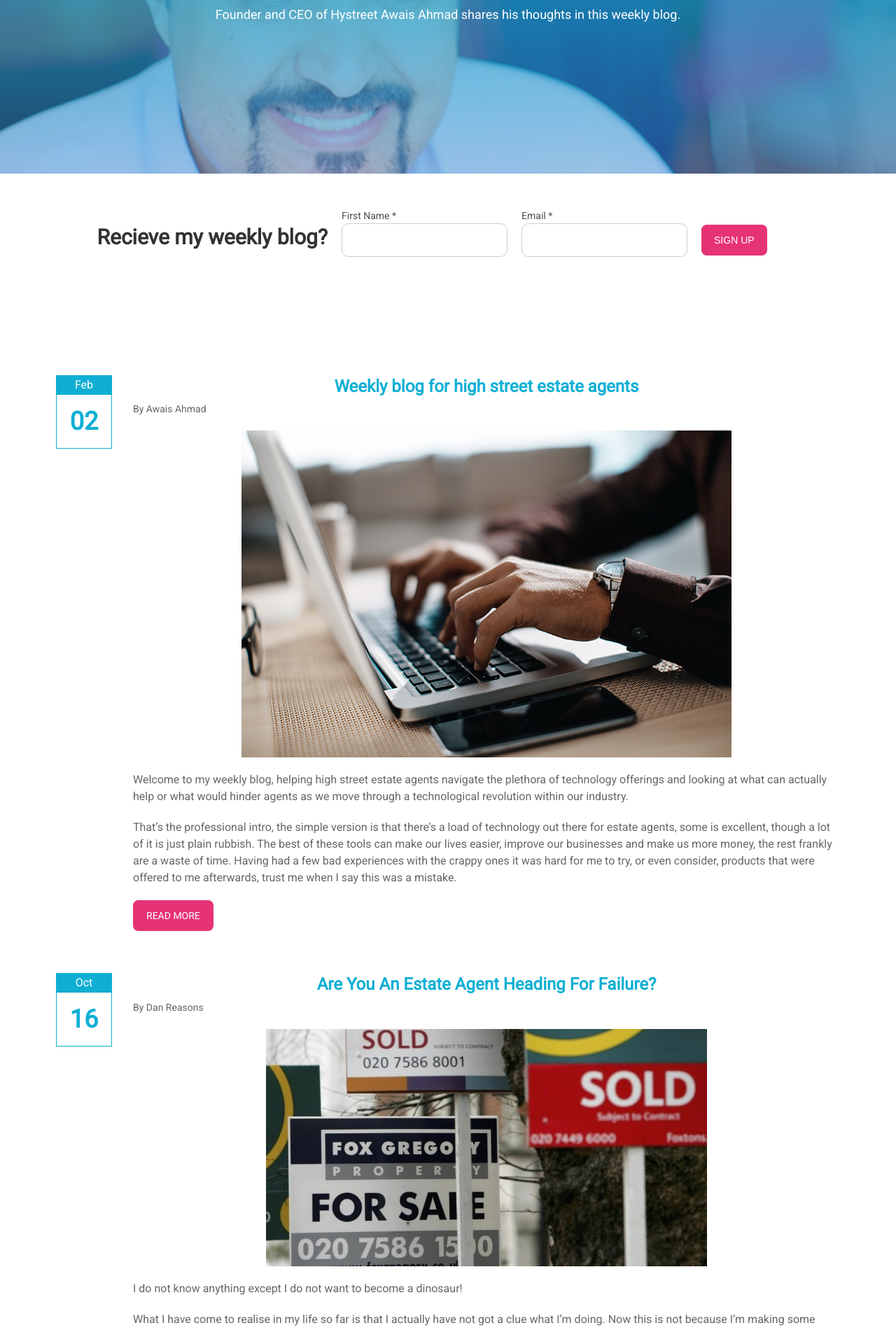
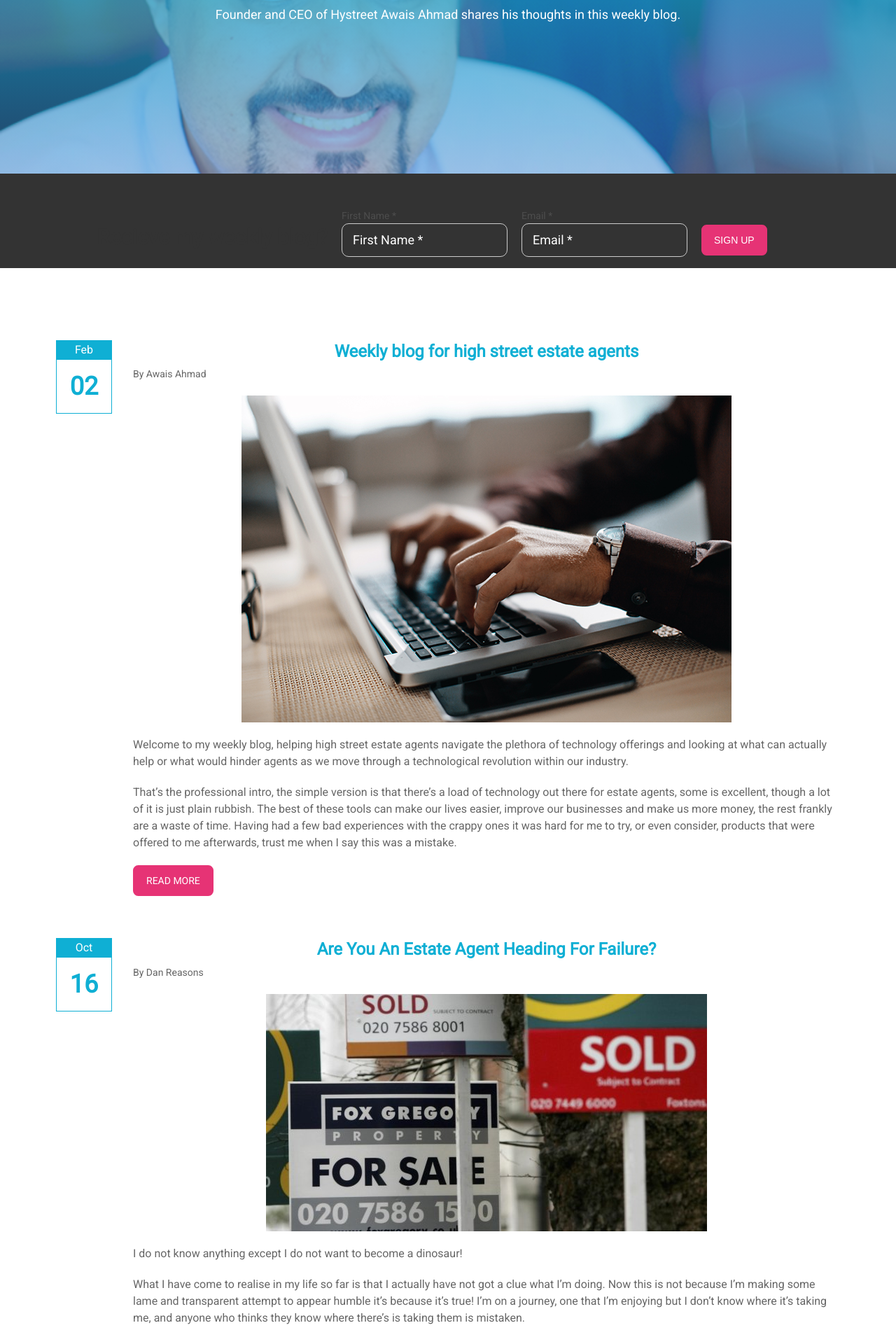
Before and after one commit to hystreet/hystreet.github.io, a Jekyll site: the page built from blog/index.html, in a window 1280 px wide. Shown: the part 329-2229 px from the top of the page at 70% size. Built offline with Jekyll 4.4.1, drawn with Linux system fonts in a browser that asks for light colours; a script that is not in the unit is left out; the list of posts is cut into pages by our own code.

Commit message:
Update blog.html

```diff
--- a/_layouts/blog.html
+++ b/_layouts/blog.html
@@ -20,7 +20,11 @@ layout: default
     <div class='spacing'></div>
   </div>
 </div>
-<div class='full'>
+<div class='full' style="
+    height: fit-content;
+    padding-bottom:  0;
+    background: #333;
+">
   <div class='row' style="max-width: 1003px; margin-bottom: 50px;">
     <div style="margin:0 auto;">
       <h2 style="
```
